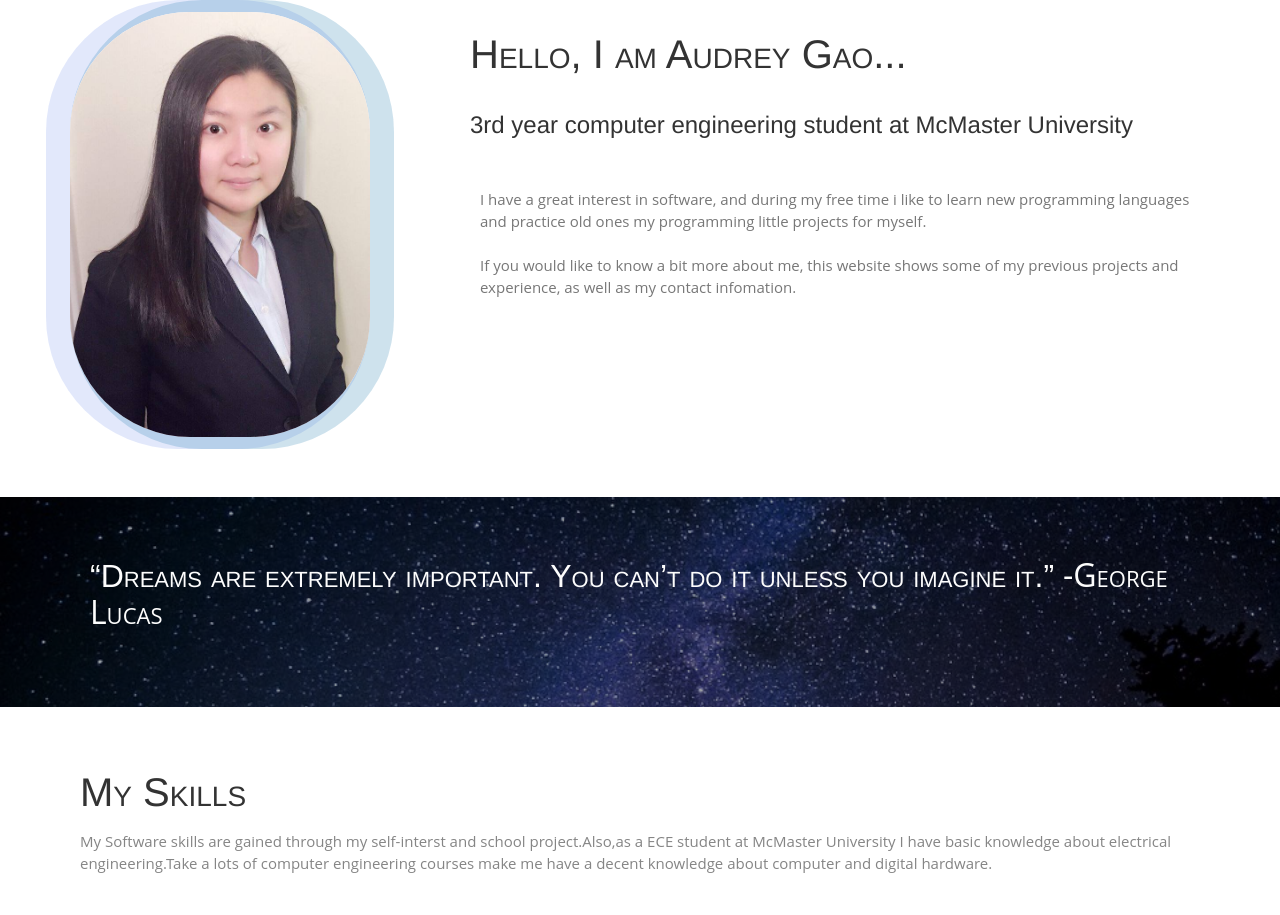
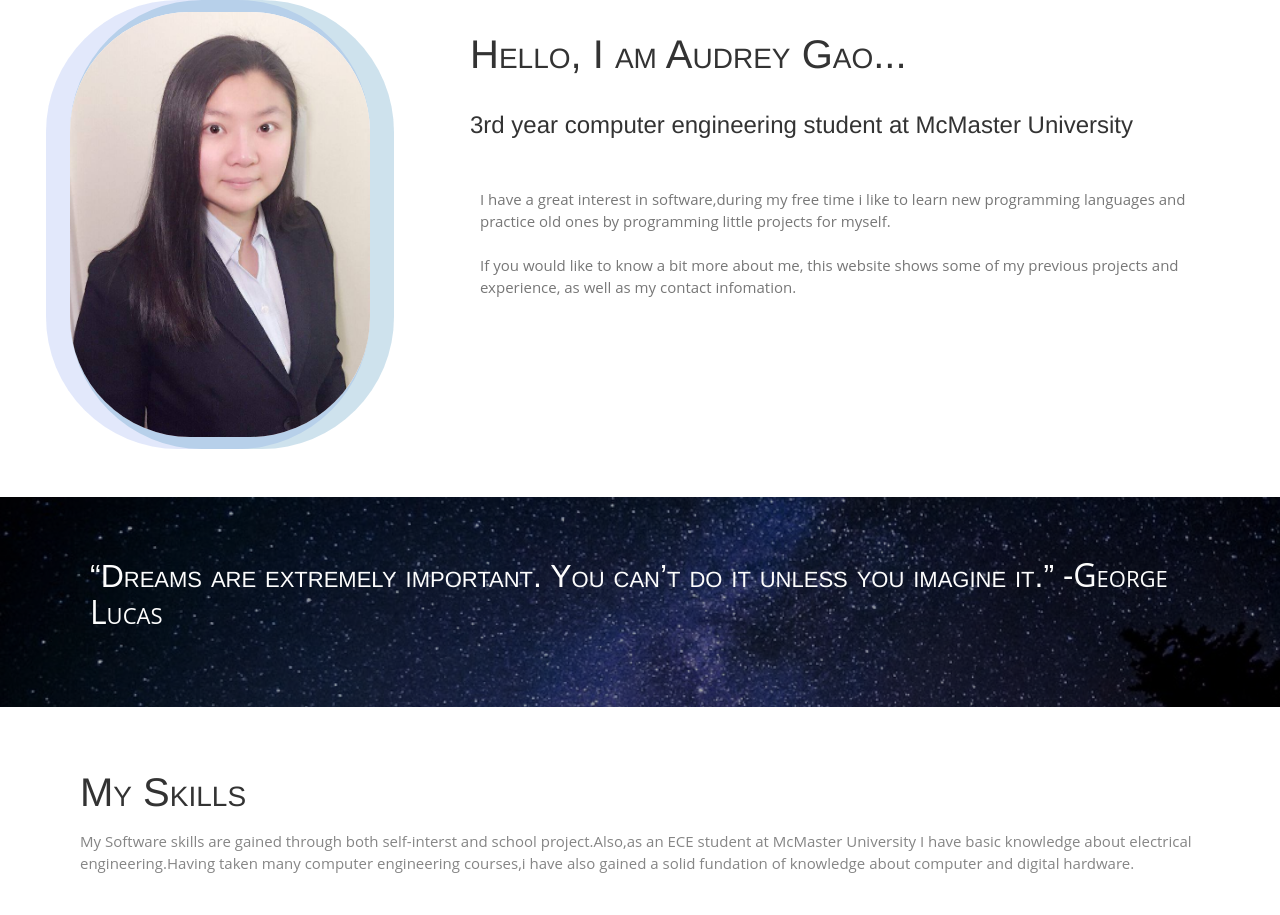
Before and after one commit to Audreugzg/Audreugzg.github.io, a plain HTML site: page index.html in a window 1280 px wide. Shown: the part 767-1682 px from the top of the page. Drawn offline with Linux system fonts and the light colour scheme.

Commit message:
Add files via upload

```diff
--- a/index.html
+++ b/index.html
@@ -83,7 +83,7 @@
           <h2>Hello, I am Audrey Gao...</h2>
           <h3> 3rd year computer engineering student at McMaster University</h3>
         </div>
-        <p>I have a great interest in software, and during my free time i like to learn new programming languages and practice old ones my programming little projects for myself.<br/>
+        <p>I have a great interest in software,during my free time i like to learn new programming languages and practice old ones by programming little projects for myself.<br/>
           <br/>
           If you would like to know a bit more about me, this website shows some of my previous projects and experience, as well as my contact infomation.</p>
       </div>
@@ -109,7 +109,7 @@
     <div class="heading ">
       <!-- Heading -->
       <h2>My Skills</h2>
-      <p>My Software skills are gained through my self-interst and school project.Also,as a ECE student at McMaster University I have basic knowledge about electrical engineering.Take a lots of computer engineering courses make me have a decent knowledge about computer and digital hardware. </p>
+      <p>My Software skills are gained through both self-interst and school project.Also,as an ECE student at McMaster University I have basic knowledge about electrical engineering.Having taken many computer engineering courses,i have also gained a solid fundation of knowledge about computer and digital hardware. </p>
     </div>
     <div class="row skillContainer">
       <div class="col-md-4 skillBox">
@@ -313,7 +313,7 @@
       <div class="heading">
         <!-- Heading -->
         <h2>Let's Keep In Touch!</h2>
-        <p>Thank you for visiting out my profile. If you would like to get into contact with me, i could be reached by the information form below.</p>
+        <p>Thank you for visiting my profile. If you would like to get into contact with me,i can be reached by the information form below.</p>
       </div>
     </div>
 
```
